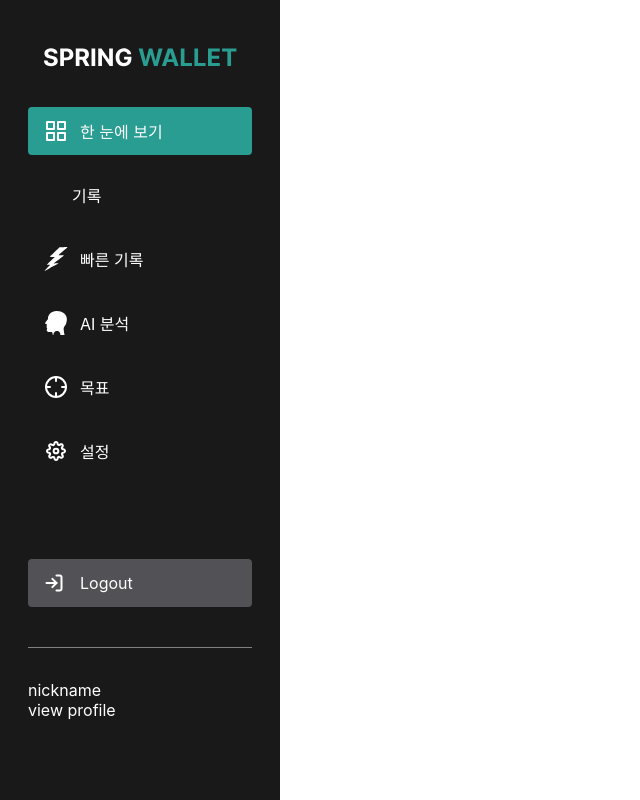
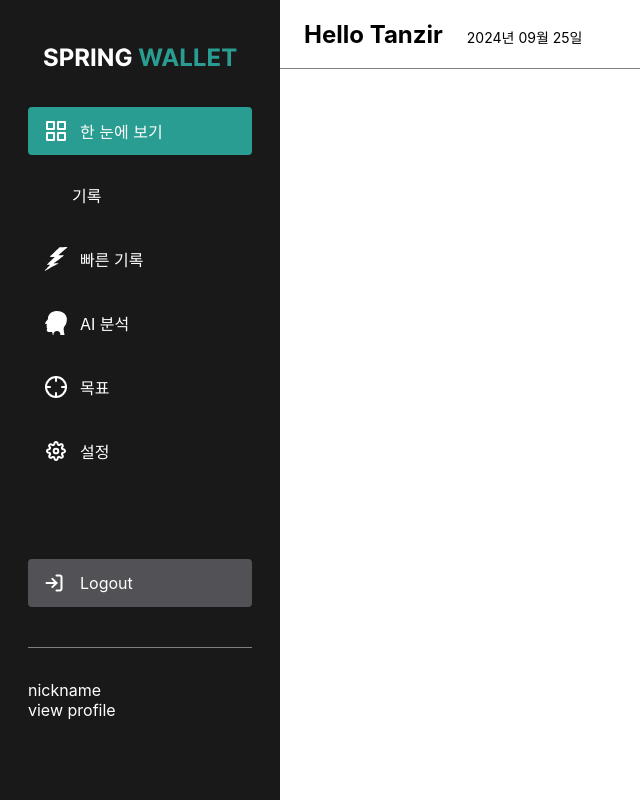
Before and after one commit to twoo1999/SpringWallet, a React (Create React App) app in the folder FE/: page / in a window 1280 px wide. Shown: the whole page, without its empty margins (0-640 px from the left). Built offline with nearby package versions, Linux system fonts and the light colour scheme; some icons are missing.

Commit message:
[FE] :art: header 구현

```diff
--- a/FE/src/App.js
+++ b/FE/src/App.js
@@ -1,14 +1,27 @@
 import './App.css';
 import {NavBar} from "./components/Nav/NavBar";
 import styled from "styled-components";
+import {Header} from "./components/header/Header";
 
+const Wrapper = styled.div`
+    display: flex;
+    flex-direction: row;
+`;
+
+const MainWrapper = styled.div`
+    width: 100%;
+`;
 
 function App() {
-  return (
-    <div className="App">
-      <NavBar></NavBar>
-    </div>
-  );
+    return (
+        <Wrapper>
+            <NavBar></NavBar>
+            <MainWrapper>
+                <Header></Header>
+            </MainWrapper>
+
+        </Wrapper>
+    );
 }
 
 export default App;
--- /dev/null
+++ b/FE/src/components/header/Header.jsx
@@ -0,0 +1,26 @@
+import styled from "styled-components";
+import '../../common/fonts.css'
+const Wrapper = styled.div`
+    width: 100%;
+    display: flex;
+    flex-direction: row;
+    align-items: baseline;
+    padding: 20px 24px;
+    box-sizing: border-box;
+    gap: 24px;
+    border-bottom: 1px solid gray;
+`;
+
+export function Header(){
+    const name = "Tanzir";
+    const currentTime = new Date();
+    const year = currentTime.getFullYear();
+    const month = String(currentTime.getMonth() + 1).padStart(2, '0');
+    const day = String(currentTime.getDate()).padStart(2, '0');
+    return(
+        <Wrapper>
+            <span className="Bold24">Hello {name}</span>
+            <span className="Regular14">{year}년 {month}월 {day}일</span>
+        </Wrapper>
+    );
+}
```
